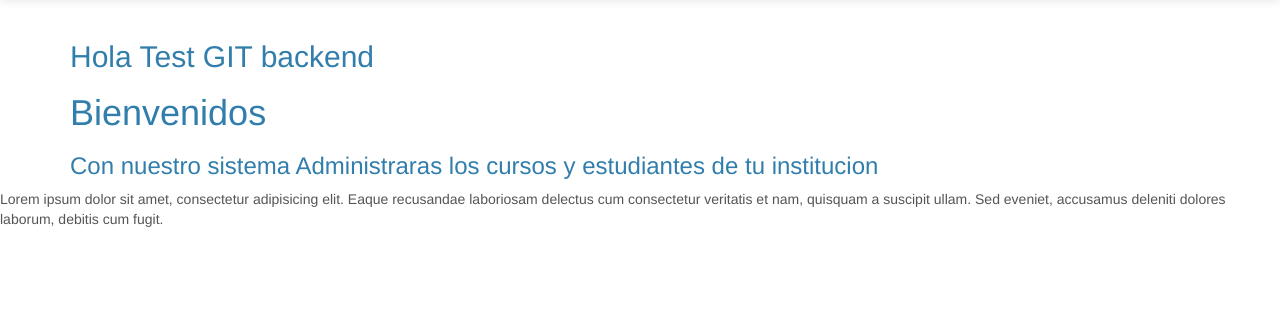
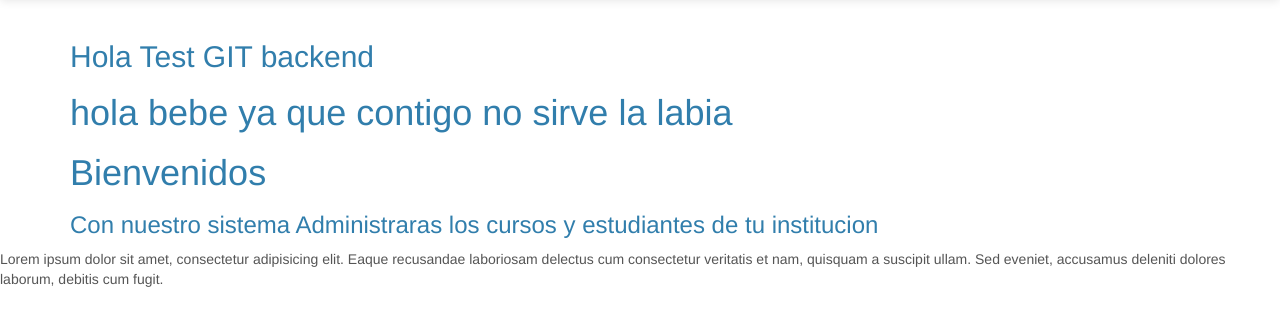
Before and after one commit to jjbravo/phpsenasoft, a PHP site: page /cursophp/ in a window 1280 px wide. Shown: the part 52-378 px from the top of the page. Run offline with PHP 8.4, Linux system fonts and the light colour scheme; the visitor is signed in with stand-in values (Sample User, id 1).

Commit message:
enviado desde rama frontend paul

```diff
--- a/pro_estudiantes/Views/Template.php
+++ b/pro_estudiantes/Views/Template.php
@@ -68,6 +68,7 @@ $template = new Template();
 <div class="container">
 
 	<h2>Hola Test GIT backend</h2>
+	<h1>hola bebe ya que contigo no sirve la labia</h1>
 <?php
 		}
 
```
